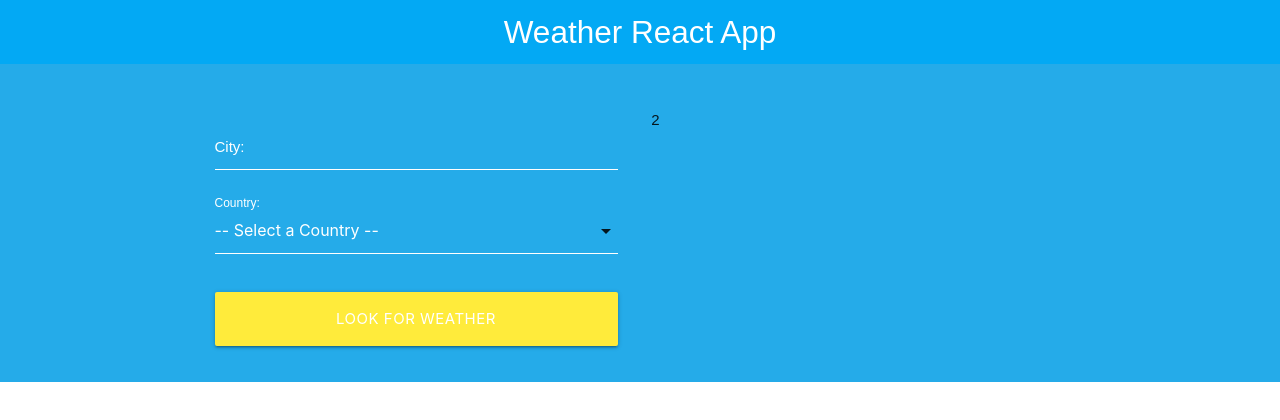
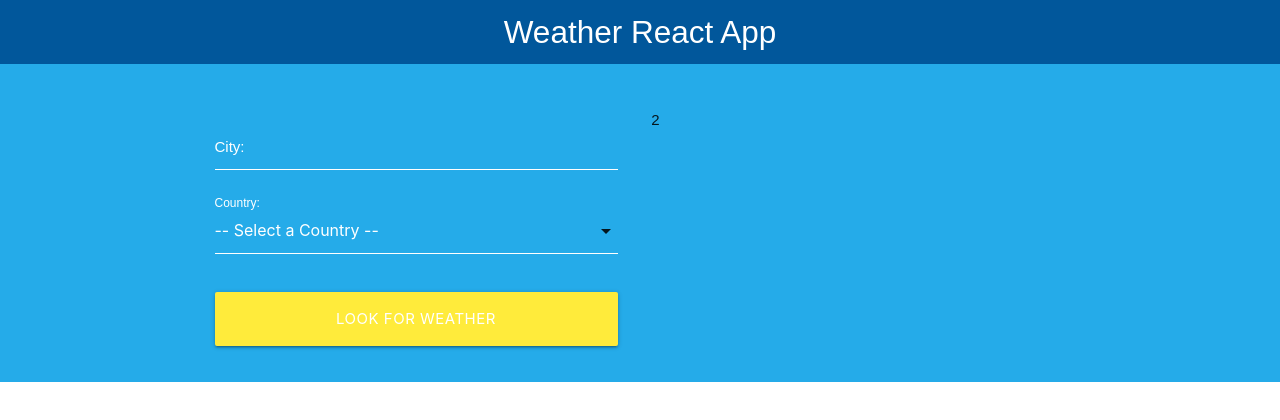
Before and after one commit to 2020-JAUG/Weather_With_React, a React (Create React App) app: page / in a window 1280 px wide. Shown: the top 420 px of the page. Built offline with nearby package versions, Linux system fonts and the light colour scheme.

Commit message:
We only change the color tone

```diff
--- a/src/components/Header.js
+++ b/src/components/Header.js
@@ -3,7 +3,7 @@ import React from 'react';
 const Header = ({title}) => {
     return (
         <nav>
-            <div className="nav-wrapper light-blue darken-9">
+            <div className="nav-wrapper light-blue darken-4">
                 <a href="#!" className="brand-logo">{title}</a>
             </div>
         </nav>
```
